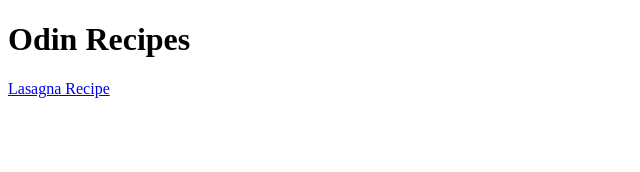
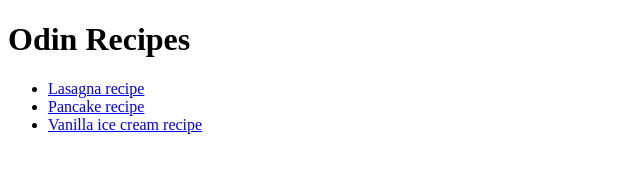
Before and after one commit to GeorgiosKallarogiannis/odin-recipes, a plain HTML site: page index.html in a window 1280 px wide. Shown: the whole page, without its empty margins (0-640 px from the left). Drawn offline with Linux system fonts and the light colour scheme.

Commit message:
Add additional links and include rel attribute
The rel attribute with the noreferrer value was added for security
reasons and the extra links where needed to link to our other recipes.

```diff
--- a/index.html
+++ b/index.html
@@ -6,6 +6,10 @@
 </head>
 <body>
     <h1>Odin Recipes</h1>
-    <a href="recipes/lasanga.html">Lasagna Recipe</a>
+    <ul>
+        <li><a href="recipes/lasanga.html" target="_blank" rel="noreferrer">Lasagna recipe</a></li>
+        <li><a href="recipes/pancake.html" target="_blank" rel="noreferrer">Pancake recipe</a></li>
+        <li><a href="recipes/vanilla-ice-cream.html" target="_blank" rel="noreferrer">Vanilla ice cream recipe</a></li>
+    </ul>
 </body>
 </html>
```
